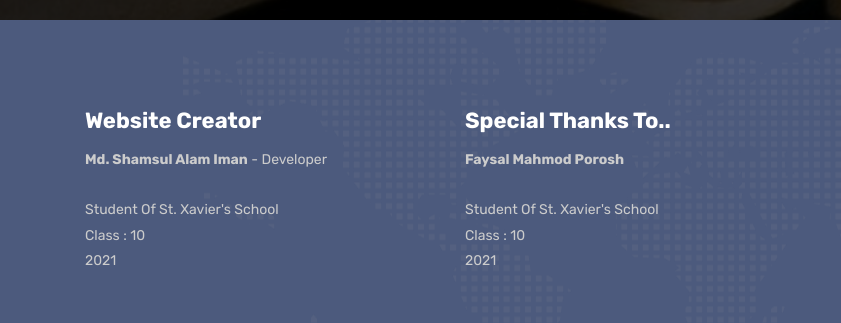
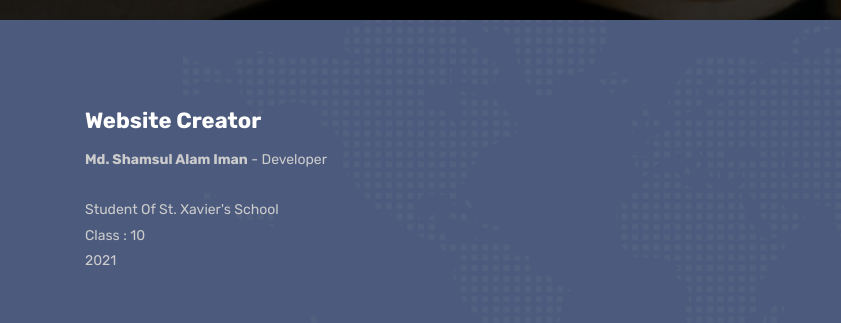
Before and after one commit to Aiman65/sxs, a plain HTML site: page index.html in a window 1280 px wide. Shown: the part 5791-6114 px from the top of the page, 0-841 px from the left. Drawn offline with Linux system fonts and the light colour scheme.

Commit message:
Update index.html

```diff
--- a/index.html
+++ b/index.html
@@ -475,14 +475,7 @@
                 <!-- end col -->
                 <div class="col-lg-4 col-md-4 col-xs-12">
                     <div class="widget clearfix">
-                        <div class="widget-title">
-                            <h3>Special Thanks To..</h3>
-                        </div>
-                        <ul class="footer-links">
-                            <li><a href="https://aiman65.github.io/porosh/" target="_blank"><strong>Faysal Mahmod Porosh</strong>
-                            	<br><br>Student Of St. Xavier's School
-                                <br>Class : 10<br>2021</a></li>
-                        </ul>
+
 
                     </div><!-- end clearfix -->
                 </div><!-- end col -->
```
